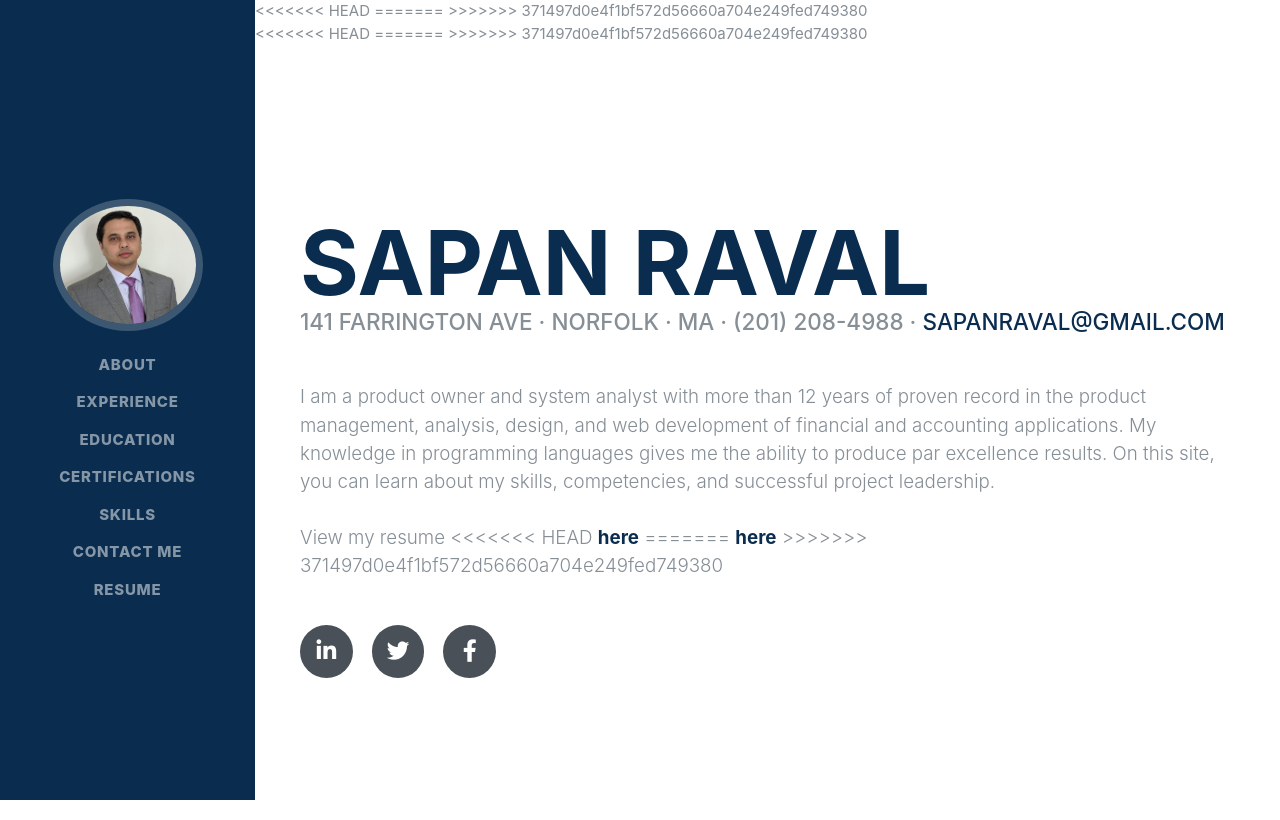
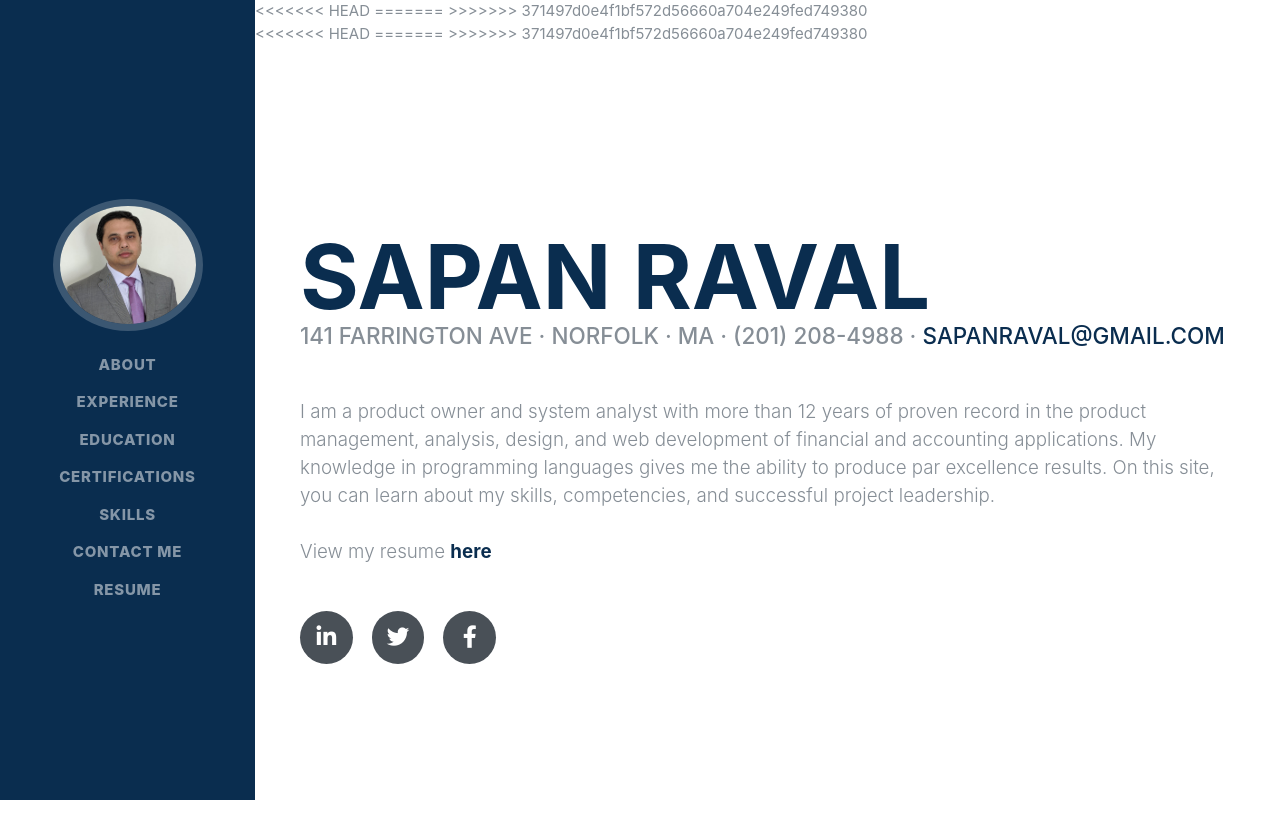
Before and after one commit to Sapanraval/finalproject, a Flask app: page / in a window 1280 px wide. Shown: the top 820 px of the page. Run offline with Flask 2, Linux system fonts and the light colour scheme; some libraries are stand-ins or nearby versions; some web fonts are replaced.

Commit message:
Updated Resume

```diff
--- a/templates/index.html
+++ b/templates/index.html
@@ -14,11 +14,7 @@
         <br>
         <br>
         View my resume
-<<<<<<< HEAD
         <a style="font-weight:bold" href="/static/Sapan_Raval_Product_Owner_Resume.pdf" target="_blank">here</a>
-=======
-        <a style="font-weight:bold" href="/static/Sapan_Raval_Product_Owner_Resume.pdf" target="_blank">here</a>
->>>>>>> 371497d0e4f1bf572d56660a704e249fed749380
         </p>
         <div class="social-icons">
           <a href="https://www.linkedin.com/in/ravalsapan">
```
